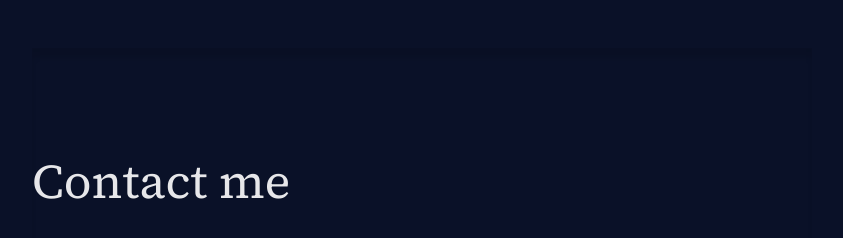
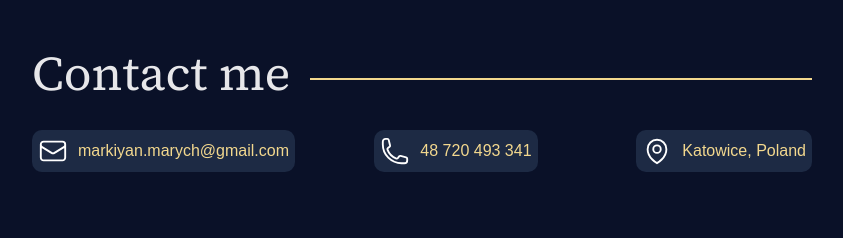
Before and after one commit to MarkiMark01/portfolio_vite_sass, a React (Vite) app: page / in a window 1280 px wide. Shown: the part 2357-2595 px from the top of the page, without its empty margins (218-1061 px from the left). Built offline with nearby package versions, Linux system fonts and the light colour scheme.

Commit message:
updated Contact page

```diff
--- a/src/components/icons/Mail.jsx
+++ b/src/components/icons/Mail.jsx
@@ -1,4 +1,4 @@
-const Mail = ({ width = 50, height = 50 }) => {
+const Mail = ({ width = 30, height = 30, color="#fff" }) => {
   return (
     <svg
       xmlns="http://www.w3.org/2000/svg"
@@ -9,6 +9,7 @@ const Mail = ({ width = 50, height = 50 }) => {
       class="size-6"
       width={width}
       height={height}
+      color={color}
     >
       <path
         strokeLinecap="round"
--- a/src/components/icons/Map.jsx
+++ b/src/components/icons/Map.jsx
@@ -1,4 +1,4 @@
-const Map = ({ width = 50, height = 50 }) => {
+const Map = ({ width = 30, height = 30, color="#fff"}) => {
   return (
     <svg
       xmlns="http://www.w3.org/2000/svg"
@@ -9,6 +9,7 @@ const Map = ({ width = 50, height = 50 }) => {
       class="size-6"
       width={width}
       height={height}
+      color={color}
     >
       <path
         strokeLinecap="round"
--- a/src/components/icons/Phone.jsx
+++ b/src/components/icons/Phone.jsx
@@ -1,4 +1,4 @@
-const Phone = ({width = 50, height = 50}) => {
+const Phone = ({width = 30, height = 30, color="#fff"}) => {
   return (
     <svg
       xmlns="http://www.w3.org/2000/svg"
@@ -9,6 +9,7 @@ const Phone = ({width = 50, height = 50}) => {
       class="size-6"
       width={width}
       height={height}
+      color={color}
     >
       <path
         strokeLinecap="round"
--- a/src/components/pages/contacts/Contacts.jsx
+++ b/src/components/pages/contacts/Contacts.jsx
@@ -1,14 +1,37 @@
-import styles from './contact.module.scss';
-import Phone from '../../icons/Phone';
+import styles from "./contact.module.scss";
+import Phone from "../../icons/Phone";
+import Mail from "../../icons/Mail";
+import Map from "../../icons/Map";
 
 const Contacts = () => {
-return(
+  return (
     <section id="contact">
-        <h2>Contact me</h2>
-        <div className={styles.contactBox}>
-
-        </div>
+      <h2 className={styles.h2}>Contact me</h2>
+      <div className={styles.contactBox}>
+      <div className={styles.infoBox}>
+        <Mail />
+        <a href="mailto:markiyan.marych@gmail.com" target="_blank">
+          markiyan.marych@gmail.com
+        </a>
+      </div>
+      <div className={styles.infoBox1}>
+        <Phone />
+        <a href="tel:48720493341" target="_blank">
+          48 720 493 341
+        </a>
+      </div>
+      <br/>
+      <div className={styles.infoBox}>
+        <Map />
+        <a
+          href="https://www.google.com/maps/place/%D0%9A%D0%B0%D1%82%D0%BE%D0%B2%D1%96%D1%86%D0%B5/@50.3030958,18.9290041,11z/data=!4m6!3m5!1s0x4716ce2336a1ccd1:0xb9af2a350559fabb!8m2!3d50.2648919!4d19.0237815!16zL20vMGJsZDg?authuser=0&entry=ttu&g_ep=EgoyMDI1MDEyMC4wIKXMDSoASAFQAw%3D%3D"
+          target="_blank"
+        >
+          Katowice, Poland
+        </a>
+      </div>
+      </div>
     </section>
-)
-}
+  );
+};
 export default Contacts;
--- a/src/components/pages/contacts/contact.module.scss
+++ b/src/components/pages/contacts/contact.module.scss
@@ -5,10 +5,59 @@
   gap: 20px;
   max-width: 780px;
   margin: 50px auto;
-  box-shadow: inset 0 10px 5px rgba(0, 0, 0, 0.1);
-  padding-top: 100px;
+  border-top: 2px solid #f3d88e !important;
+  margin-top: 80px;
+  position: relative;
+}
 
-  .contactBox{
+.h2 {
+  font-family: "Source Serif 4";
+  font-size: 3rem;
+  font-weight: 400;
+  color: rgba(255, 255, 255, 0.9);
+  margin-bottom: 20px;
+  display: inline-block;
+  position: absolute;
+  background-color: #0a1128;
+  top: -40px;
+  padding: 0 20px 0 0;
+}
 
+.contactBox {
+  display: flex;
+  align-items: center;
+  justify-content: space-between;
+  margin-top: 50px;
+
+  .infoBox {
+    display: flex;
+    align-items: center;
+    justify-content: space-between;
+    color: #f3d88e;
+    border-radius: 10px;
+    background-color: #1d2a44;
+    padding: 6px;
+
+    a {
+      margin-left: 10px;
+    }
+  }
+  .infoBox1 {
+    display: flex;
+    align-items: center;
+    justify-content: space-between;
+    color: #f3d88e;
+    border-radius: 10px;
+    background-color: #1d2a44;
+    padding: 6px;
+    margin-left: 30px;
+
+    a {
+      margin-left: 10px;
+    }
+  }
+  .infoBox:hover,
+  .infoBox1:hover {
+    color: #fff;
   }
 }
```
